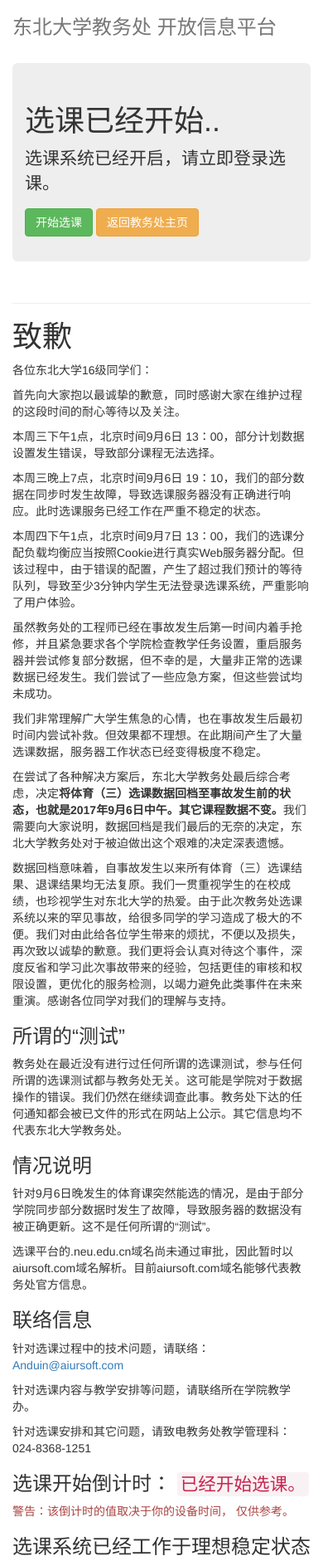
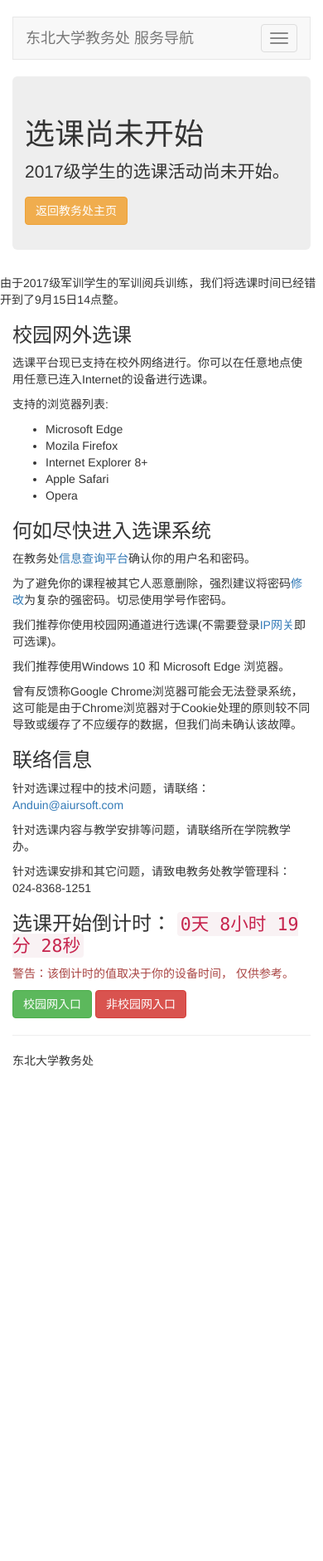
Before and after one commit to Anduin2017/AAOOpen, a website: page index.html in a window 390 px wide. Shown: the top 1881 px of the page at 83% size. After the commit the page ends 1298 px from the top, so only its background shows below. Drawn offline with nearby package versions, Linux system fonts and the light colour scheme.

Commit message:
create nav

```diff
--- a/index.html
+++ b/index.html
@@ -7,39 +7,71 @@
     <link rel="stylesheet" href="./bower_components/bootstrap/dist/css/bootstrap.min.css">
 </head>
 
-<body>
+<body style="padding-top:20px;">
     <div class="container">
-        <div class="header clearfix">
-            <h3 class="text-muted">东北大学教务处 开放信息平台</h3>
-        </div>
+        <nav class="navbar navbar-default">
+            <div class="container-fluid">
+                <div class="navbar-header">
+                    <button class="navbar-toggle collapsed" aria-expanded="false" aria-controls="navbar" type="button" data-toggle="collapse"
+                        data-target="#navbar">
+                          <span class="sr-only">Toggle navigation</span>
+                          <span class="icon-bar"></span>
+                          <span class="icon-bar"></span>
+                          <span class="icon-bar"></span>
+                        </button>
+                    <a class="navbar-brand" href="#">东北大学教务处 服务导航</a>
+                </div>
+                <div class="navbar-collapse collapse" id="navbar">
+                    <ul class="nav navbar-nav">
+                        <li><a href="https://aao.neu.edu.cn/" target="_blank">教务处主页</a></li>
+                        <li class="active"><a href="#">选课平台</a></li>
+                        <li><a href="https://bb.neu.edu.cn" target="_blank">教学资源平台</a></li>
+                        <li class="dropdown">
+                            <a class="dropdown-toggle" role="button" aria-expanded="false" aria-haspopup="true" href="#" data-toggle="dropdown">查询中心<span class="caret"></span></a>
+                            <ul class="dropdown-menu">
+                                <li><a href="https://aao.qianhao.aiursoft.com/ACTIONQUERYSTUDENTSCORE.APPPROCESS" target="_blank">学生成绩</a></li>
+                                <li><a href="https://aao.qianhao.aiursoft.com/ACTIONQUERYSTUDENTSCHEDULEBYSELF.APPPROCESS" target="_blank">学生课表</a></li>
+                                <li><a href="https://aao.qianhao.aiursoft.com/ACTIONQUERYBASESTUDENTINFO3.APPPROCESS" target="_blank">学业预警</a></li>
+                                <li><a href="https://aao.qianhao.aiursoft.com/ACTIONQUERYEXAMTIMETABLEBYSTUDENT.APPPROCESS" target="_blank">考试日程</a></li>
+                                <li class="divider" role="separator"></li>
+                                <li class="dropdown-header">进入系统</li>
+                                <li><a href="https://aao.qianhao.aiursoft.com/index.jsp" target="_blank">登录</a></li>
+                            </ul>
+                        </li>
+                        <li><a href="http://219.216.96.234" target="_blank">实验报名中心</a></li>
+                        <li><a href="http://219.216.96.240" target="_blank">成绩单认证</a></li>
+                    </ul>
+                    <ul class="nav navbar-nav navbar-right">
+                    </ul>
+                </div>
+            </div>
+        </nav>
         <div class="jumbotron" style="margin-top:20px;">
-            <h1>选课已经开始..</h1>
-            <p>选课系统已经开启，请立即登录选课。</p>
-            <a class="btn btn-success" href="http://aao.courseselection.aiursoft.com/" target="_blank">开始选课</a>
+            <h1>选课尚未开始</h1>
+            <p>2017级学生的选课活动尚未开始。</p>
             <a href="https://aao.neu.edu.cn" class="btn btn-warning" target="_blank">返回教务处主页</a>
         </div>
         <div class="row">
-            <div class="col-md-12">
-                <hr>
-                <h1>致歉</h1>
-                <p>各位东北大学16级同学们：</p>
-                <p>首先向大家抱以最诚挚的歉意，同时感谢大家在维护过程的这段时间的耐心等待以及关注。</p>
-                <p>本周三下午1点，北京时间9月6日 13：00，部分计划数据设置发生错误，导致部分课程无法选择。</p>
-                <p>本周三晚上7点，北京时间9月6日 19：10，我们的部分数据在同步时发生故障，导致选课服务器没有正确进行响应。此时选课服务已经工作在严重不稳定的状态。</p>
-                <p>本周四下午1点，北京时间9月7日 13：00，我们的选课分配负载均衡应当按照Cookie进行真实Web服务器分配。但该过程中，由于错误的配置，产生了超过我们预计的等待队列，导致至少3分钟内学生无法登录选课系统，严重影响了用户体验。</p>
-                <p>虽然教务处的工程师已经在事故发生后第一时间内着手抢修，并且紧急要求各个学院检查教学任务设置，重启服务器并尝试修复部分数据，但不幸的是，大量非正常的选课数据已经发生。我们尝试了一些应急方案，但这些尝试均未成功。</p>
-                <p>我们非常理解广大学生焦急的心情，也在事故发生后最初时间内尝试补救。但效果都不理想。在此期间产生了大量选课数据，服务器工作状态已经变得极度不稳定。</p>
-                <p>在尝试了各种解决方案后，东北大学教务处最后综合考虑，决定<b>将体育（三）选课数据回档至事故发生前的状态，也就是2017年9月6日中午。其它课程数据不变。</b>我们需要向大家说明，数据回档是我们最后的无奈的决定，东北大学教务处对于被迫做出这个艰难的决定深表遗憾。</p>
-                <p>数据回档意味着，自事故发生以来所有体育（三）选课结果、退课结果均无法复原。我们一贯重视学生的在校成绩，也珍视学生对东北大学的热爱。由于此次教务处选课系统以来的罕见事故，给很多同学的学习造成了极大的不便。我们对由此给各位学生带来的烦扰，不便以及损失，再次致以诚挚的歉意。我们更将会认真对待这个事件，深度反省和学习此次事故带来的经验，包括更佳的审核和权限设置，更优化的服务检测，以竭力避免此类事件在未来重演。感谢各位同学对我们的理解与支持。</p>
+            <p>由于2017级军训学生的军训阅兵训练，我们将选课时间已经错开到了9月15日14点整。</p>
+            <div class="col-md-4">
+                <h3>校园网外选课</h3>
+                <p>选课平台现已支持在校外网络进行。你可以在任意地点使用任意已连入Internet的设备进行选课。</p>
+                <p>支持的浏览器列表:</p>
+                <ul>
+                    <li>Microsoft Edge</li>
+                    <li>Mozila Firefox</li>
+                    <li>Internet Explorer 8+</li>
+                    <li>Apple Safari</li>
+                    <li>Opera</li>
+                </ul>
             </div>
             <div class="col-md-4">
-                <h3>所谓的“测试”</h3>
-                <p>教务处在最近没有进行过任何所谓的选课测试，参与任何所谓的选课测试都与教务处无关。这可能是学院对于数据操作的错误。我们仍然在继续调查此事。教务处下达的任何通知都会被已文件的形式在网站上公示。其它信息均不代表东北大学教务处。</p>
-            </div>
-            <div class="col-md-4">
-                <h3>情况说明</h3>
-                <p>针对9月6日晚发生的体育课突然能选的情况，是由于部分学院同步部分数据时发生了故障，导致服务器的数据没有被正确更新。这不是任何所谓的“测试”。</p>
-                <p>选课平台的.neu.edu.cn域名尚未通过审批，因此暂时以aiursoft.com域名解析。目前aiursoft.com域名能够代表教务处官方信息。</p>
+                <h3>何如尽快进入选课系统</h3>
+                <p>在教务处<a href="https://aao.qianhao.aiursoft.com/index.jsp">信息查询平台</a>确认你的用户名和密码。</p>
+                <p>为了避免你的课程被其它人恶意删除，强烈建议将密码<a href="https://aao.qianhao.aiursoft.com/ACTIONCHANGEPASSWORD.APPPROCESS">修改</a>为复杂的强密码。切忌使用学号作密码。</p>
+                <p>我们推荐你使用校园网通道进行选课(不需要登录<a href="https://ipgw.neu.edu.cn">IP网关</a>即可选课)。</p>
+                <p>我们推荐使用Windows 10 和 Microsoft Edge 浏览器。</p>
+                <p>曾有反馈称Google Chrome浏览器可能会无法登录系统，这可能是由于Chrome浏览器对于Cookie处理的原则较不同导致或缓存了不应缓存的数据，但我们尚未确认该故障。</p>
             </div>
             <div class="col-md-4">
                 <h3>联络信息</h3>
@@ -58,18 +90,8 @@
                 <p class="text-danger">
                     警告：该倒计时的值取决于你的设备时间， 仅供参考。
                 </p>
-                <h3>选课系统已经工作于理想稳定状态</h3>
-                <a class="btn btn-success" href="http://aao.courseselection.aiursoft.com/" target="_blank">校园网</a>
-                <a class="btn btn-danger" href="http://202.118.31.212:12583/" target="_blank">非校园网</a>
-                <p class="text-danger">非校园网入口将允许任何连入Internet的设备访问选课系统，以便在校外进行选课。注意：该通道不是安全的连接，仅供测试使用。</p>
-            </div>
-            <div class="col-md-8">
-                <img class="img-responsive" src="Sketch.png">
-                <p>系统压力已经恢复到正常状态.</p>
-            </div>
-            <div class="col-md-12">
-                <h3>针对Chrome浏览器在确认信息时回滚</h3>
-                <p>我们收到了一些反馈， 指出Chrome在登录时会无限回滚， 而其它浏览器却可以登录的问题. 在选课开始时教务处一共有三位学生助理， 他们都成功使用Chrome选到了课程. 我们的测试也没有遇到问题. 总之我们无法重现该故障， 也没有更多线索. 这可能是Chrome对于Cookie处理的原则不同导致的， 但我们仍然无法确认. 我们认为这不影响本次选课的公平性. </p>
+                <a class="btn btn-success" href="http://aao.courseselection.aiursoft.com/" target="_blank">校园网入口</a>
+                <a class="btn btn-danger" href="http://202.118.31.212:12583/" target="_blank">非校园网入口</a>
             </div>
         </div>
         <hr>
@@ -82,10 +104,9 @@
 
     <script src="./bower_components/jquery/dist/jquery.min.js"></script>
     <script src="./bower_components/bootstrap/dist/js/bootstrap.min.js"></script>
-
     <script>
         // Set the date we're counting down to
-        var countDownDate = new Date("Sep 8, 2017 13:00:00").getTime();
+        var countDownDate = new Date("Sep 15, 2017 14:00:00").getTime();
         var update = function () {
 
             // Get todays date and time
@@ -101,13 +122,13 @@
             var seconds = Math.floor((distance % (1000 * 60)) / 1000);
 
             // Display the result in the element with id="demo"
-            document.getElementById("demo").innerHTML = hours + "小时 "
+            document.getElementById("demo").innerHTML = days + "天 " + hours + "小时 "
                 + minutes + "分 " + seconds + "秒 ";
 
             // If the count down is finished， write some text
             if (distance < 0) {
                 clearInterval(x);
-                document.getElementById("demo").innerHTML = "已经开始选课。";
+                document.getElementById("demo").innerHTML = "已经开始。";
             }
         };
         update();
```
